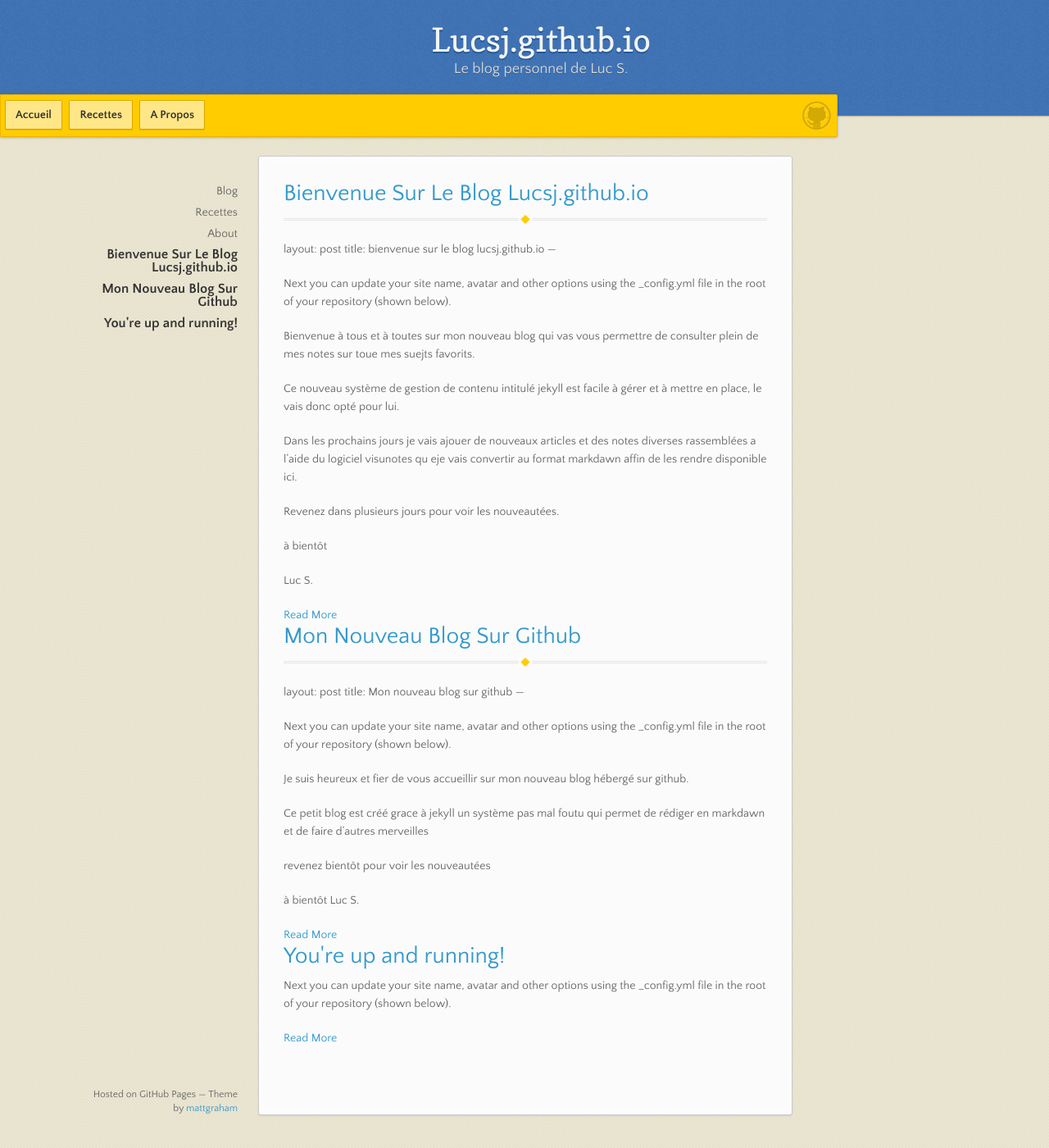
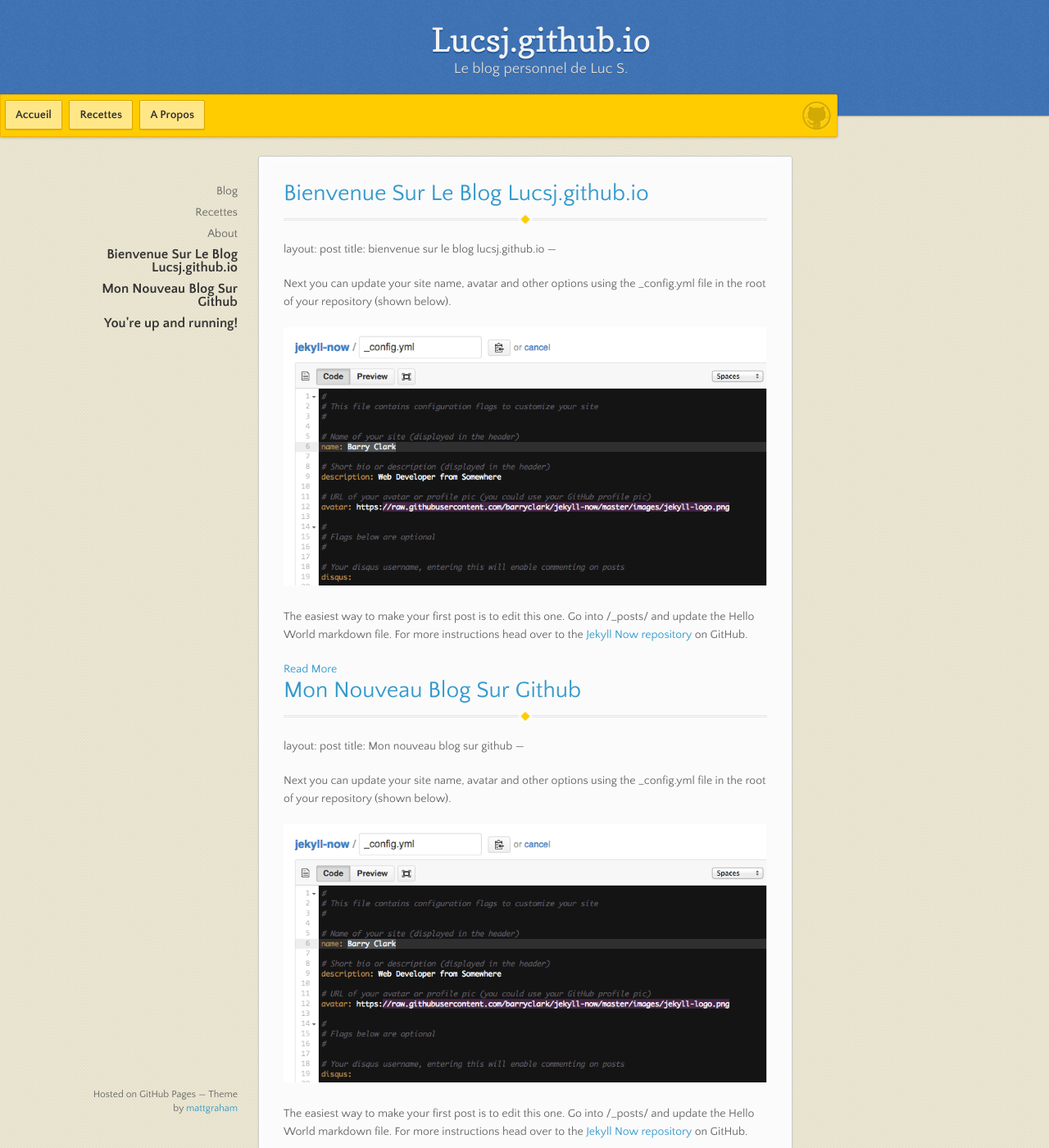
Before and after one commit to lucsj/lucsj.github.io, a Jekyll site: the page built from index.html, in a window 1280 px wide and 1400 px high. Shown: the whole window at 82% size. Built offline with Jekyll 4.4.1, drawn with Linux system fonts in a browser that asks for light colours; nearby versions of some CDN libraries.

Commit message:
copie du contenu du premier article qui fonctionne correctement dans celui des  nouveaux

```diff
--- a/_posts/2017-4-12-Mon-nouveau-blog-sur-github.md
+++ b/_posts/2017-4-12-Mon-nouveau-blog-sur-github.md
@@ -5,11 +5,6 @@ title: Mon nouveau blog sur github
 
 Next you can update your site name, avatar and other options using the _config.yml file in the root of your repository (shown below).
 
-Je suis heureux et fier de vous accueillir sur mon nouveau blog hébergé sur github.
+![_config.yml]({{ site.baseurl }}/images/config.png)
 
-Ce petit blog  est créé grace à jekyll un système  pas mal foutu qui permet de  rédiger en markdawn et de faire d'autres merveilles
-
-revenez bientôt pour  voir les nouveautées
-
-à  bientôt
-Luc S.
+The easiest way to make your first post is to edit this one. Go into /_posts/ and update the Hello World markdown file. For more instructions head over to the [Jekyll Now repository](https://github.com/barryclark/jekyll-now) on GitHub.
--- a/_posts/2017-4-17-bienvenue-sur-le-blog-lucsj.github.io.md
+++ b/_posts/2017-4-17-bienvenue-sur-le-blog-lucsj.github.io.md
@@ -5,14 +5,6 @@ title: bienvenue sur le blog lucsj.github.io
 
 Next you can update your site name, avatar and other options using the _config.yml file in the root of your repository (shown below).
 
-Bienvenue à tous et à toutes sur mon nouveau blog qui vas vous permettre de consulter plein de mes notes  sur toue mes suejts favorits.
+![_config.yml]({{ site.baseurl }}/images/config.png)
 
-Ce nouveau système de gestion de contenu intitulé jekyll est facile à gérer et à mettre en place, le vais donc opté pour lui.
-
-Dans les prochains jours  je vais ajouer de nouveaux articles et des notes diverses rassemblées  a l'aide du logiciel visunotes  qu eje vais  convertir au format markdawn affin de les rendre disponible ici.
-
-Revenez dans plusieurs jours pour voir les nouveautées.
-
-à bientôt
-
-Luc S.
+The easiest way to make your first post is to edit this one. Go into /_posts/ and update the Hello World markdown file. For more instructions head over to the [Jekyll Now repository](https://github.com/barryclark/jekyll-now) on GitHub.
```
